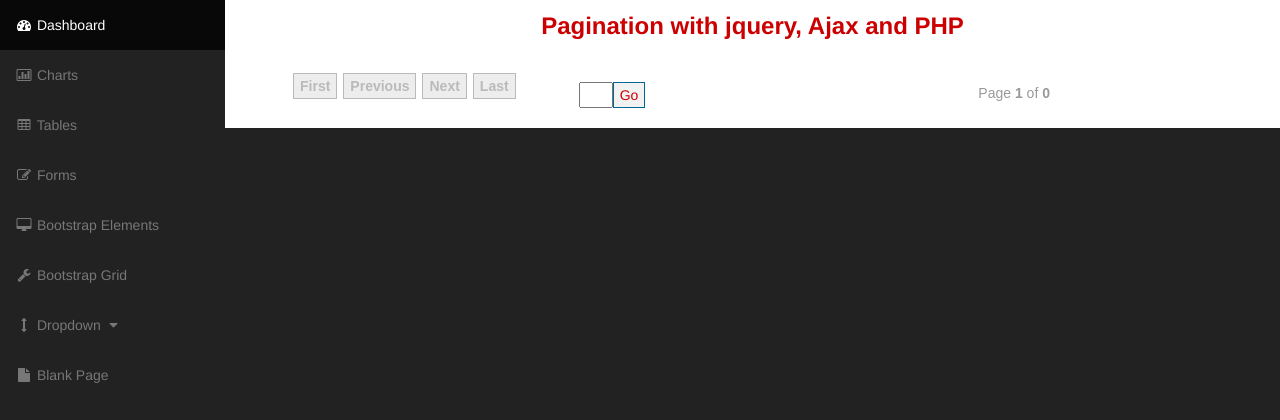
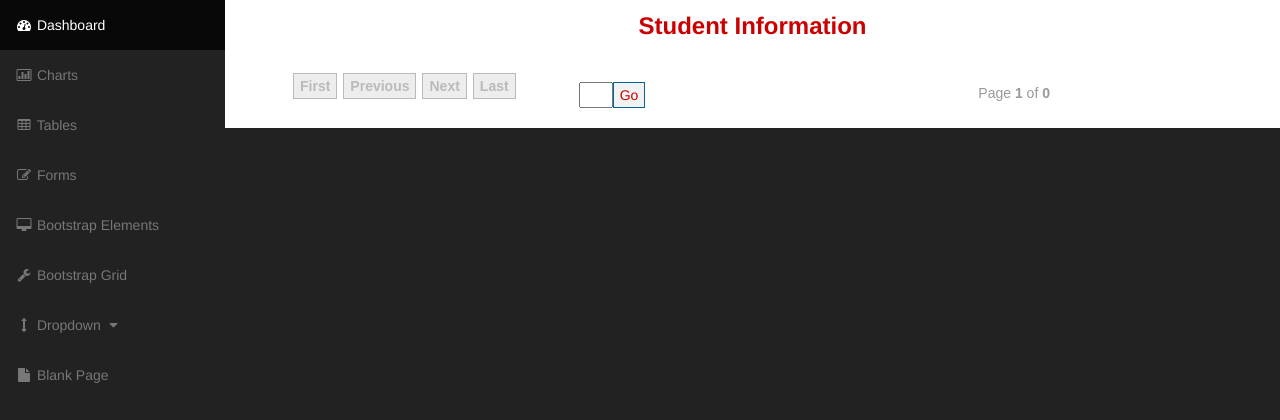
Before and after one commit to HuySokhom/SMS, a PHP site: page /student.php in a window 1280 px wide. Shown: the part 51-471 px from the top of the page. Run offline with PHP 8.4, Linux system fonts and the light colour scheme; grey boxes labelled with a size stand in for pictures from a placeholder-image service; data that the repository does not hold is empty; some libraries are stand-ins or nearby versions.

Commit message:
change text

```diff
--- a/student.php
+++ b/student.php
@@ -5,9 +5,11 @@
 <div id="page-wrapper">
 	<!-- /.container-fluid -->
 	<div class="container-fluid">
-		<div align="center" style="font-size:24px;color:#cc0000;font-weight:bold">Pagination with jquery, Ajax and PHP</div>
-	        <div id="loading"></div>
-	        <div id="container">
+		<div align="center" style="font-size:24px;color:#cc0000;font-weight:bold">
+			Student Information
+		</div>
+	    <div id="loading"></div>
+		<div id="container">
 			<div class="data"></div>
             <div class="pagination"></div>
         </div>
```
